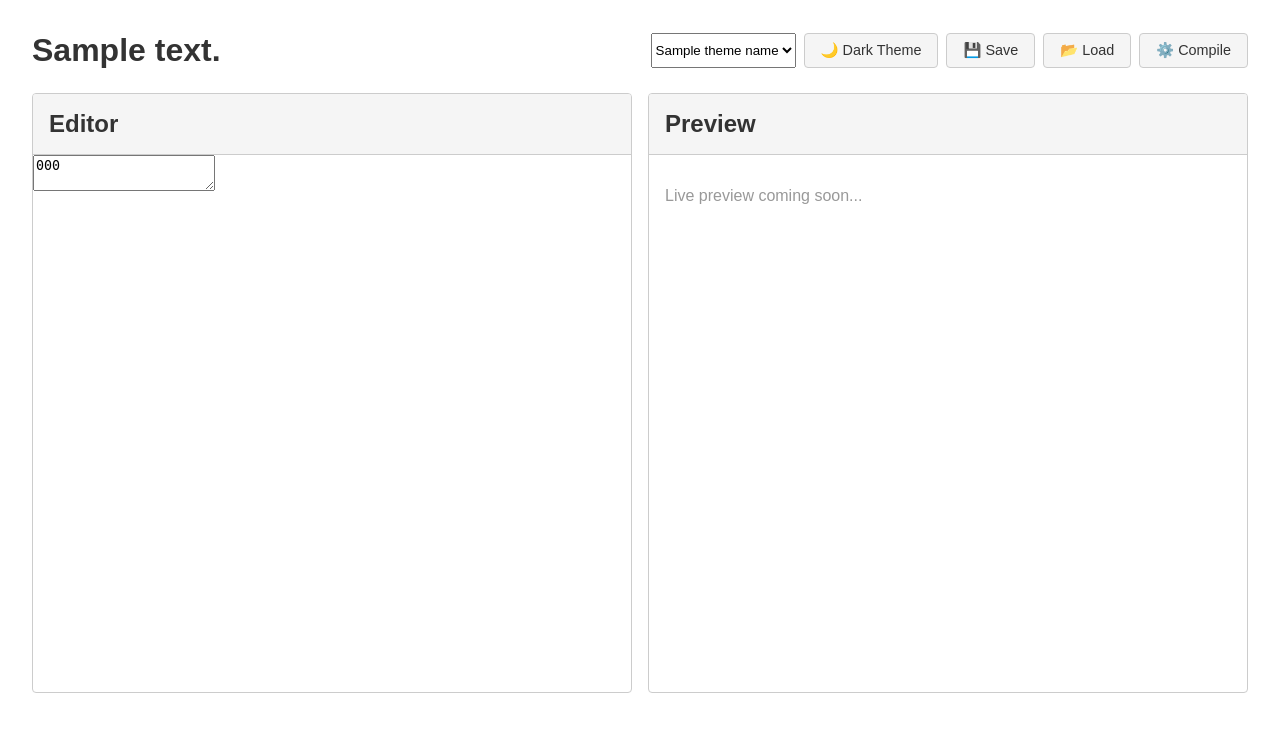
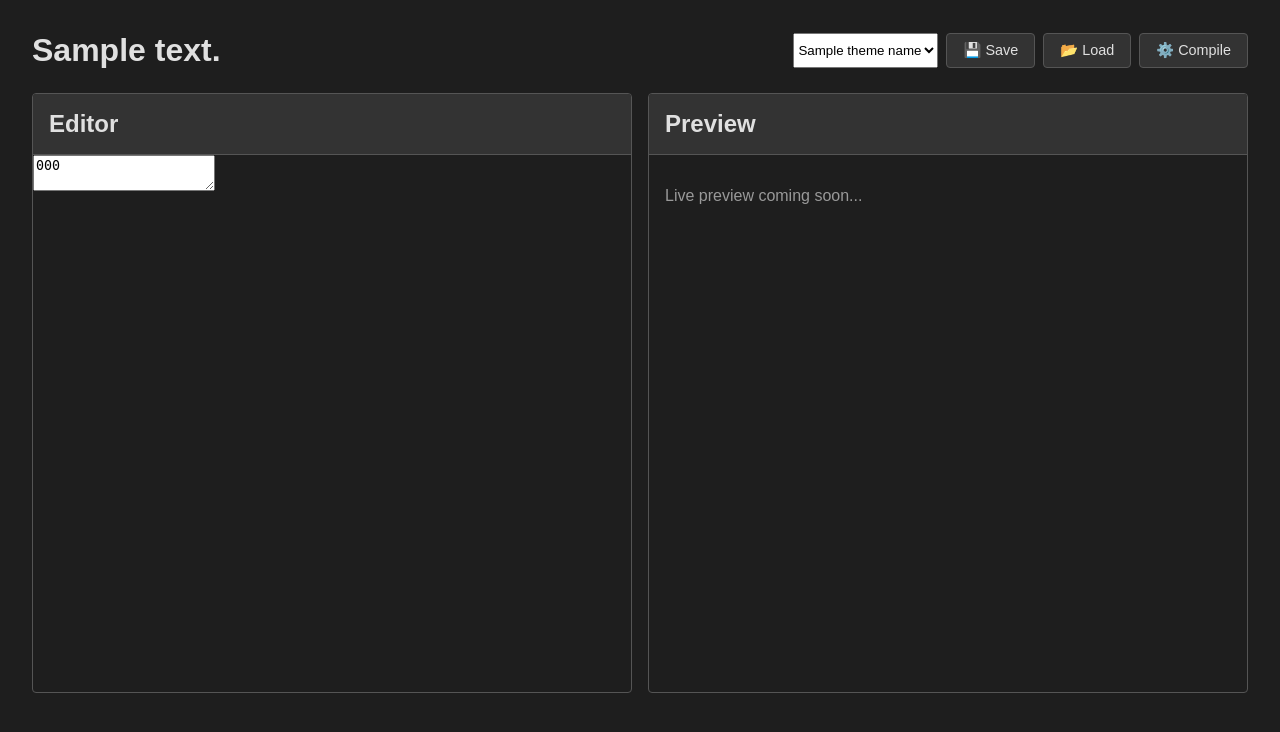
Before and after one commit to smuj/HeyDSL, a Python web app: template src/heydsl/templates/editor.html in a window 1280 px wide. Shown: the top 732 px of the page. Run offline with Jinja, Linux system fonts and the light colour scheme; the template is opened without the code that fills it: most values are stand-ins (such as "Sample title", 1, 10 or a date in 2020).

Commit message:
Remove light/dark toggle

```diff
--- a/src/heydsl/templates/editor.html
+++ b/src/heydsl/templates/editor.html
@@ -24,14 +24,6 @@
             margin: 2rem;
             font-family: sans-serif;
             transition: background-color 0.3s, color 0.3s;
-        }
-
-        body {
-            background-color: #ffffff;
-            color: #333333;
-        }
-
-        body.dark-theme {
             background-color: #1e1e1e;
             color: #e0e0e0;
         }
@@ -59,24 +51,14 @@
             padding: 0.5rem 1rem;
             cursor: pointer;
             font-size: 0.9rem;
-            background-color: #f5f5f5;
-            color: #333;
-            border: 1px solid #ccc;
+            background-color: #333;
+            color: #e0e0e0;
+            border: 1px solid #555;
             border-radius: 4px;
             transition: background-color 0.2s;
         }
 
         button:hover {
-            background-color: #e0e0e0;
-        }
-
-        body.dark-theme button {
-            background-color: #333;
-            color: #e0e0e0;
-            border-color: #555;
-        }
-
-        body.dark-theme button:hover {
             background-color: #444;
         }
 
@@ -90,26 +72,17 @@
             flex: 1;
             display: flex;
             flex-direction: column;
-            border: 1px solid #ccc;
+            border: 1px solid #555;
             border-radius: 4px;
             overflow: hidden;
         }
 
-        body.dark-theme .pane {
-            border-color: #555;
-        }
-
         .pane-title {
             padding: 1rem;
-            background-color: #f5f5f5;
-            border-bottom: 1px solid #ccc;
+            background-color: #333;
+            border-bottom: 1px solid #555;
             font-weight: bold;
             margin: 0;
-        }
-
-        body.dark-theme .pane-title {
-            background-color: #333;
-            border-bottom-color: #555;
         }
 
         .pane-content {
@@ -128,7 +101,6 @@
                 <option value="{{ name }}">{{ name }}</option>
                 {% endfor %}
             </select>
-            <button id="themeToggle">🌙 Dark Theme</button>
             <button id="saveBtn">💾 Save</button>
             <button id="loadBtn">📂 Load</button>
             <button id="compileBtn">⚙️ Compile</button>
@@ -209,28 +181,6 @@
         // Initial preview update
         updatePreview();
 
-        // Theme toggle
-        var themeToggle = document.getElementById("themeToggle");
-        var isDarkTheme = localStorage.getItem("darkTheme") === "true";
-
-        function applyTheme(isDark) {
-            if (isDark) {
-                document.body.classList.add("dark-theme");
-                themeToggle.textContent = "☀️ Light Theme";
-            } else {
-                document.body.classList.remove("dark-theme");
-                themeToggle.textContent = "🌙 Dark Theme";
-            }
-            localStorage.setItem("darkTheme", isDark);
-        }
-
-        // Apply saved theme on load
-        applyTheme(isDarkTheme);
-
-        themeToggle.addEventListener("click", function () {
-            isDarkTheme = !isDarkTheme;
-            applyTheme(isDarkTheme);
-        });
 
         // Save functionality
         document.getElementById("saveBtn").addEventListener("click", function () {
```
